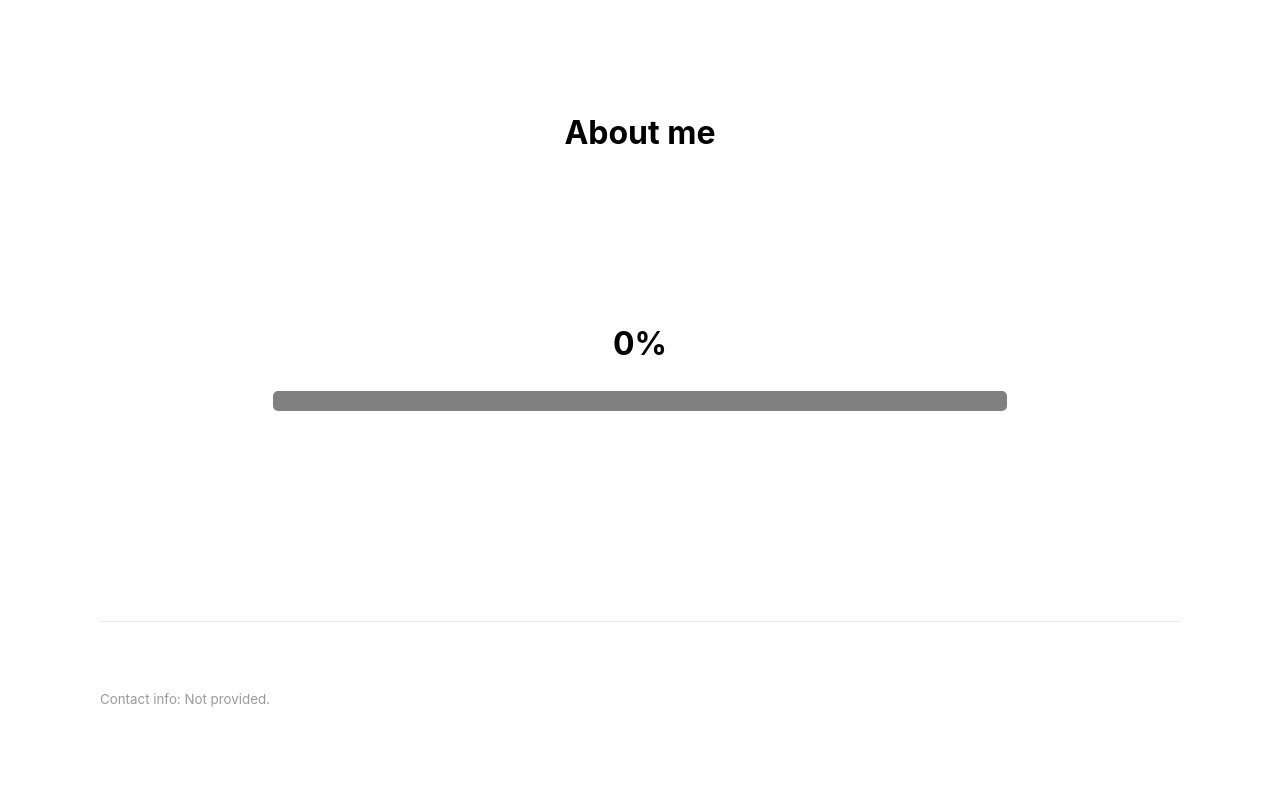
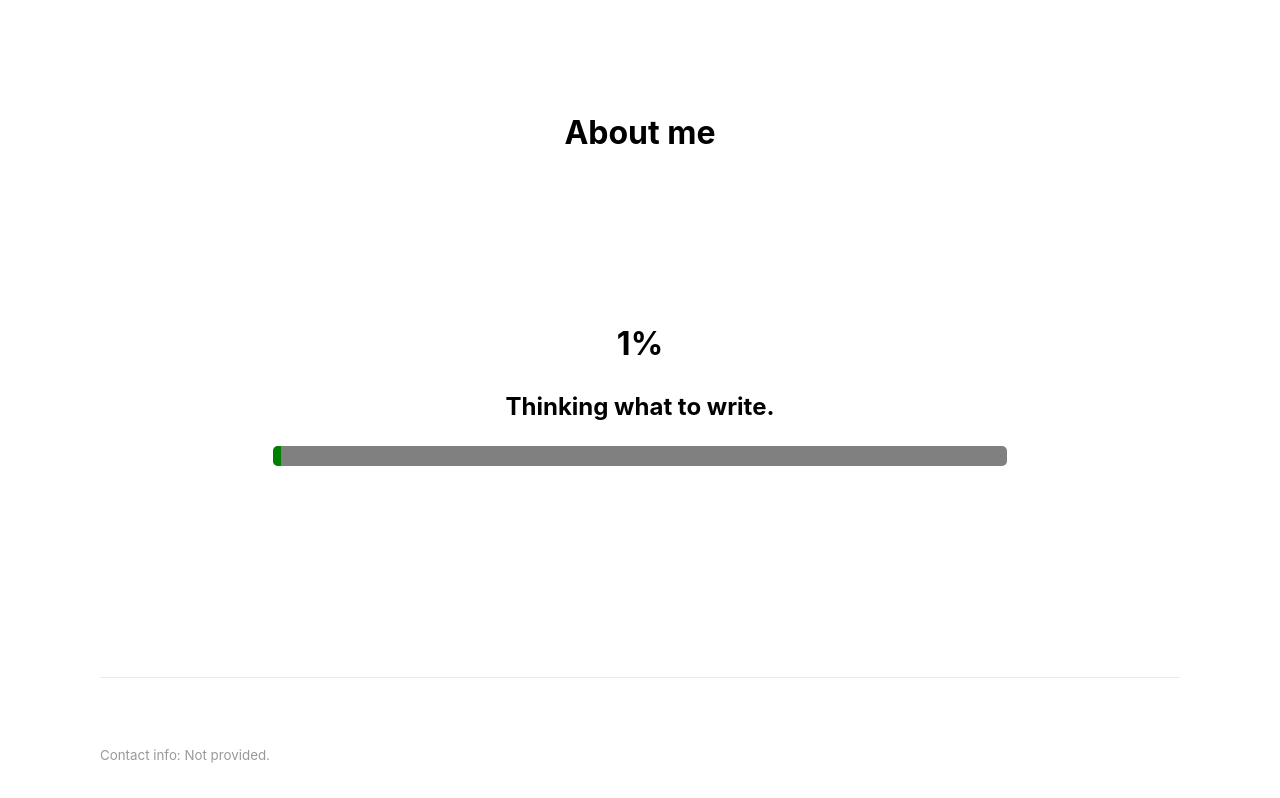
Before and after one commit to Jonathan0827/noserviceworker, a plain HTML site: page about.html in a window 1280 px wide. Shown: the part 124-922 px from the top of the page. Before the commit the page ends 894 px from the top, so only its background shows below. Drawn offline with Linux system fonts and the light colour scheme.

Commit message:
Update about.html

```diff
--- a/about.html
+++ b/about.html
@@ -24,9 +24,9 @@
 		</header>
 		<main>
 			<header>
-				<h1>0%</h1>
-
-				<progress value="0" max="100"></progress>
+				<h1>1%</h1>
+				<h2>Thinking what to write.</h2>
+				<progress value="1" max="100"></progress>
 			</header>
 		</main>
 		<footer>
```
